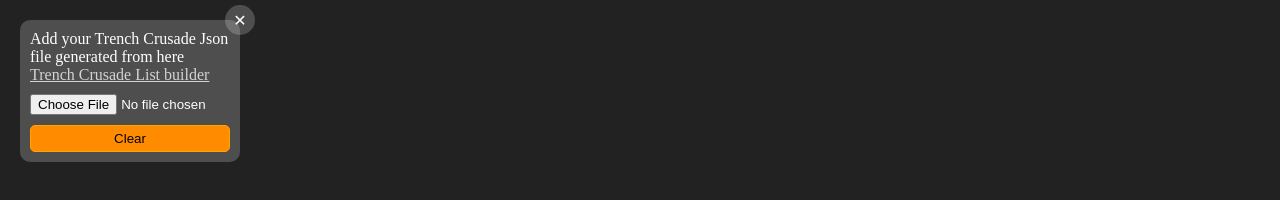
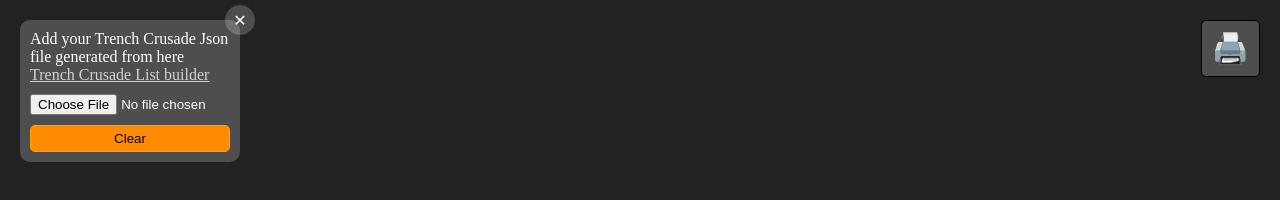
Before and after one commit to Loutrinos/Trench-Roster-Visualiser, a website: page index.html in a window 1280 px wide. Drawn offline with nearby package versions, Linux system fonts and the light colour scheme; a web font is replaced by a local one.

Commit message:
add print button

```diff
--- a/index.html
+++ b/index.html
@@ -33,11 +33,22 @@
             color: lightgray;
         }
         .intro input { padding: 10px 0; display: block; width: 100%; overflow: hidden; }
-        .intro button { background-color: darkorange; color: black; border: 1px solid orange; width: 100%; border-radius: 5px; padding: 5px 0; }
+        .intro #clearButton { background-color: darkorange; color: black; border: 1px solid orange; width: 100%; border-radius: 5px; padding: 5px 0; }
         .intro #minimise { position: absolute; right: -15px; width: 30px; height: 30px; border-radius: 50%; background-color: inherit; text-align: center; line-height: 2; top: -15px; cursor: pointer; }
         .intro.hide { width: 0; height: 0; }
         .intro.hide *:not(#minimise) { display: none; font-size:1px;}
 
+        #print {
+            position: absolute;
+            right: 20px;
+            top: 20px;
+            font-size: 30px;
+            background-color: rgba(255,255,255,0.2);
+            border-radius: 5px;
+            border: 1px solid black;
+            padding: 10px;
+            cursor: pointer;
+         }
         #datasheets-container {
             display: flex;
             width: 90%;
@@ -117,7 +128,8 @@
             .title, .section-title { color:black!important; }
             .section { padding: 0 10px; }
             .section .divider { border-color: black; }
-            .intro { display: none; }
+            .intro, #print { display: none; }
+
         }
     </style>
 </head>
@@ -128,7 +140,9 @@
         <label for="fileInput">Add your Trench Crusade Json file generated from here </label><a href="https://trenchcompendium.netlify.app/" target="_blank">Trench Crusade List builder</a>
         <input type="file" id="fileInput" accept="application/json">
         <button id="clearButton">Clear</button>
+
     </div>
+    <button id="print">🖨️</button>
     <div id="datasheets-container"></div>
 
     <script id="datasheet-template" type="text/x-handlebars-template">
@@ -264,8 +278,11 @@
         });
 
         document.getElementById("minimise").addEventListener("click", function() {
+            document.getElementsByClassName("intro")[0].classList.toggle("hide");
+        });
 
-            document.getElementsByClassName("intro")[0].classList.toggle("hide");
+        document.getElementById("print").addEventListener("click", function() {
+            window.print();
         });
     </script>
 </body>
```
